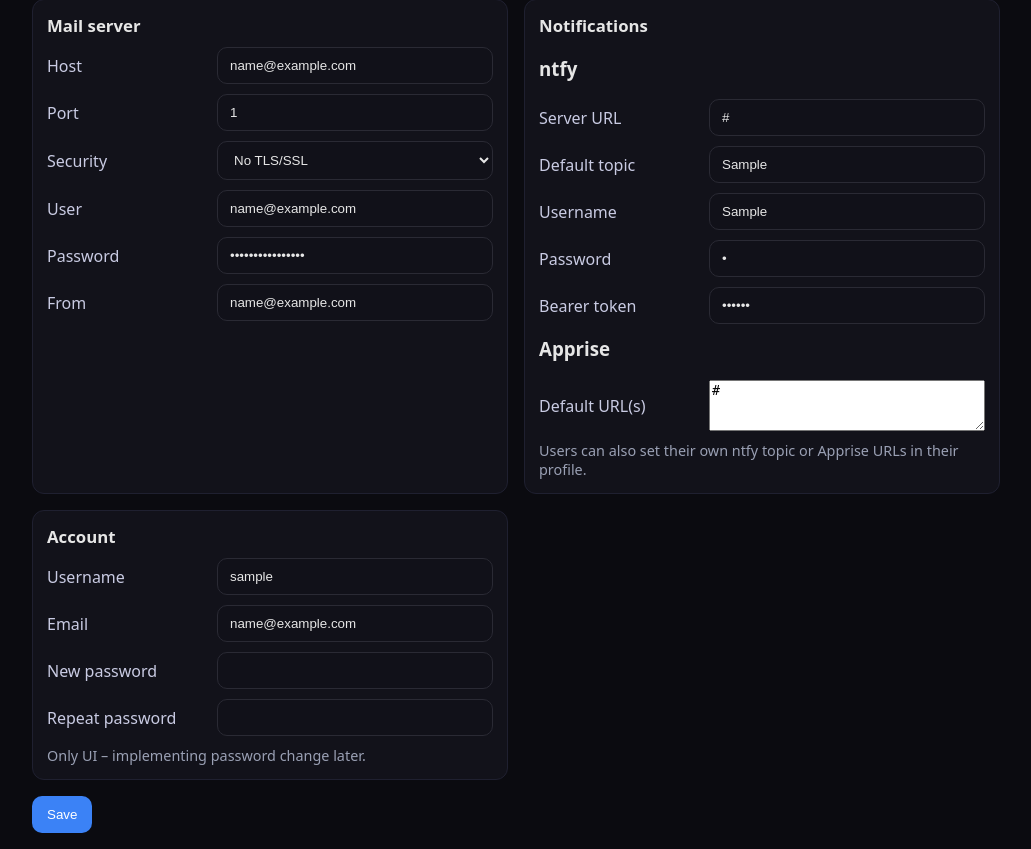
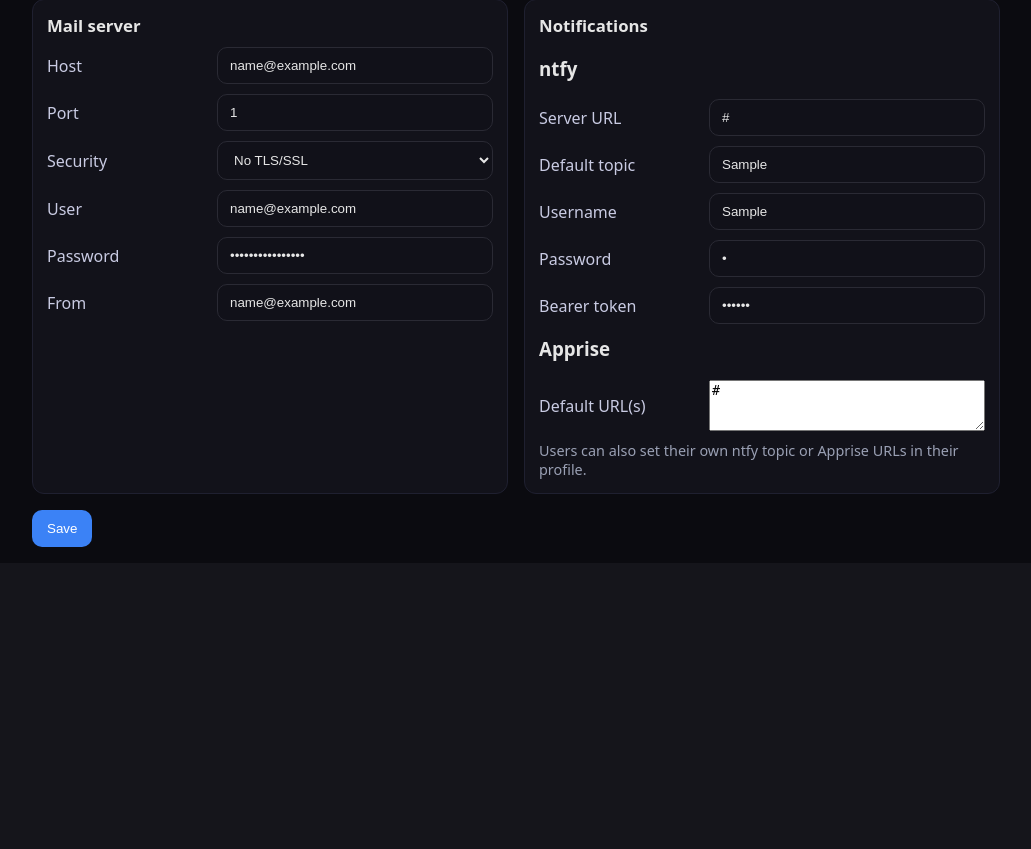
Before and after one commit to jschaufuss/subscribarr, a Django app: page /settings/ in a window 1280 px wide. Shown: the part 437-1286 px from the top of the page, without its empty margins (124-1155 px from the left). After the commit the page ends 984 px from the top, so only its background shows below. Run offline with Django 5.2, Linux system fonts and the light colour scheme; a user stored in the database is signed in; tables that the repository leaves empty hold one stand-in row (values such as "Sample post").

Commit message:
remove local accounts #2

```diff
--- a/accounts/templates/accounts/login.html
+++ b/accounts/templates/accounts/login.html
@@ -8,8 +8,6 @@
         {{ form.as_p }}
     <button type="submit" class="btn-primary">Sign in</button>
     </form>
-    <div class="auth-links">
-    <p>Don't have an account? <a href="{% url 'accounts:register' %}">Register now</a></p>
-    </div>
+    <!-- Local registration disabled: Jellyfin-only login -->
 </div>
 {% endblock %}
--- a/accounts/urls.py
+++ b/accounts/urls.py
@@ -7,13 +7,5 @@ app_name = 'accounts'
 urlpatterns = [
     path('login/', views.jellyfin_login, name='login'),
     path('logout/', auth_views.LogoutView.as_view(), name='logout'),
-    path('register/', views.RegisterView.as_view(), name='register'),
     path('profile/', views.profile, name='profile'),
-    path('password_change/', auth_views.PasswordChangeView.as_view(
-        template_name='accounts/password_change.html',
-        success_url='done/'
-    ), name='password_change'),
-    path('password_change/done/', auth_views.PasswordChangeDoneView.as_view(
-        template_name='accounts/password_change_done.html'
-    ), name='password_change_done'),
 ]
--- a/settingspanel/forms.py
+++ b/settingspanel/forms.py
@@ -93,11 +93,7 @@ class MailSettingsForm(forms.Form):
     )
     mail_from = forms.EmailField(label="Sender (From)", required=False)
 
-class AccountForm(forms.Form):
-    username = forms.CharField(label="Username", required=False)
-    email = forms.EmailField(label="Email", required=False)
-    new_password = forms.CharField(label="New password", required=False, widget=forms.PasswordInput)
-    repeat_password = forms.CharField(label="Repeat password", required=False, widget=forms.PasswordInput)
+# Account form removed: local account management disabled
 
 
 class NotificationSettingsForm(forms.Form):
--- a/settingspanel/templates/settingspanel/settings.html
+++ b/settingspanel/templates/settingspanel/settings.html
@@ -104,14 +104,7 @@
                     <div class="help">Users can also set their own ntfy topic or Apprise URLs in their profile.</div>
                 </div>
 
-                <div class="card">
-                    <h2>Account</h2>
-                    <div class="row"><label>Username</label>{{ account_form.username }}</div>
-                    <div class="row"><label>Email</label>{{ account_form.email }}</div>
-                    <div class="row"><label>New password</label>{{ account_form.new_password }}</div>
-                    <div class="row"><label>Repeat password</label>{{ account_form.repeat_password }}</div>
-                    <div class="help">Only UI – implementing password change later.</div>
-                </div>
+                <!-- Account management removed: Jellyfin-only auth -->
             </div>
 
             <div style="margin-top:16px">
--- a/settingspanel/views.py
+++ b/settingspanel/views.py
@@ -2,11 +2,16 @@ from django.shortcuts import render, redirect
 from django.views import View
 from django.contrib import messages
 from django.utils.decorators import method_decorator
-from .forms import ArrSettingsForm, MailSettingsForm, AccountForm, FirstRunSetupForm, JellyfinSettingsForm, NotificationSettingsForm
+from .forms import (
+    ArrSettingsForm,
+    MailSettingsForm,
+    FirstRunSetupForm,
+    JellyfinSettingsForm,
+    NotificationSettingsForm,
+)
 from .models import AppSettings
 from django.http import JsonResponse
 from accounts.utils import jellyfin_admin_required
-from django.contrib.auth import get_user_model
 from arr_api.models import SeriesSubscription, MovieSubscription
 from django.db.models import Count
 import requests
@@ -40,14 +45,7 @@ def first_run(request):
         form = FirstRunSetupForm()
 
     return render(request, 'settingspanel/first_run.html', {'form': form})
-from django.shortcuts import render, redirect
-from django.contrib import messages
-from django.utils.decorators import method_decorator
-from .forms import ArrSettingsForm, MailSettingsForm, AccountForm, JellyfinSettingsForm
-from .models import AppSettings
-from django.http import JsonResponse
-from accounts.utils import jellyfin_admin_required
-import requests
+
 
 @jellyfin_admin_required
 def test_connection(request):
@@ -104,10 +102,6 @@ class SettingsView(View):
                 "ntfy_token": cfg.ntfy_token or "",
                 "apprise_default_url": cfg.apprise_default_url or "",
             }),
-            "account_form": AccountForm(initial={
-                "username": cfg.acc_username or "",
-                "email": cfg.acc_email or "",
-            }),
         })
 
     def post(self, request):
@@ -115,16 +109,17 @@ class SettingsView(View):
         arr_form = ArrSettingsForm(request.POST)
         mail_form = MailSettingsForm(request.POST)
         notify_form = NotificationSettingsForm(request.POST)
-        acc_form = AccountForm(request.POST)
-
-        if not (jellyfin_form.is_valid() and arr_form.is_valid() and mail_form.is_valid() and notify_form.is_valid() and acc_form.is_valid()):
-            return render(request, self.template_name, {
-                "jellyfin_form": jellyfin_form,
-                "arr_form": arr_form,
-                "mail_form": mail_form,
-                "notify_form": notify_form,
-                "account_form": acc_form,
-            })
+        if not (jellyfin_form.is_valid() and arr_form.is_valid() and mail_form.is_valid() and notify_form.is_valid()):
+            return render(
+                request,
+                self.template_name,
+                {
+                    "jellyfin_form": jellyfin_form,
+                    "arr_form": arr_form,
+                    "mail_form": mail_form,
+                    "notify_form": notify_form,
+                },
+            )
 
         cfg = AppSettings.current()
 
@@ -153,10 +148,6 @@ class SettingsView(View):
         cfg.ntfy_password      = notify_form.cleaned_data.get("ntfy_password") or None
         cfg.ntfy_token         = notify_form.cleaned_data.get("ntfy_token") or None
         cfg.apprise_default_url = notify_form.cleaned_data.get("apprise_default_url") or None
-
-        # Update account settings
-        cfg.acc_username = acc_form.cleaned_data.get("username") or None
-        cfg.acc_email    = acc_form.cleaned_data.get("email") or None
 
         cfg.save()
         messages.success(request, "Settings saved (DB).")
```
Also changed, not shown: accounts/forms.py (+2 -7 lines), accounts/views.py (+2 -10 lines), templates/base.html (+1 -9 lines).
